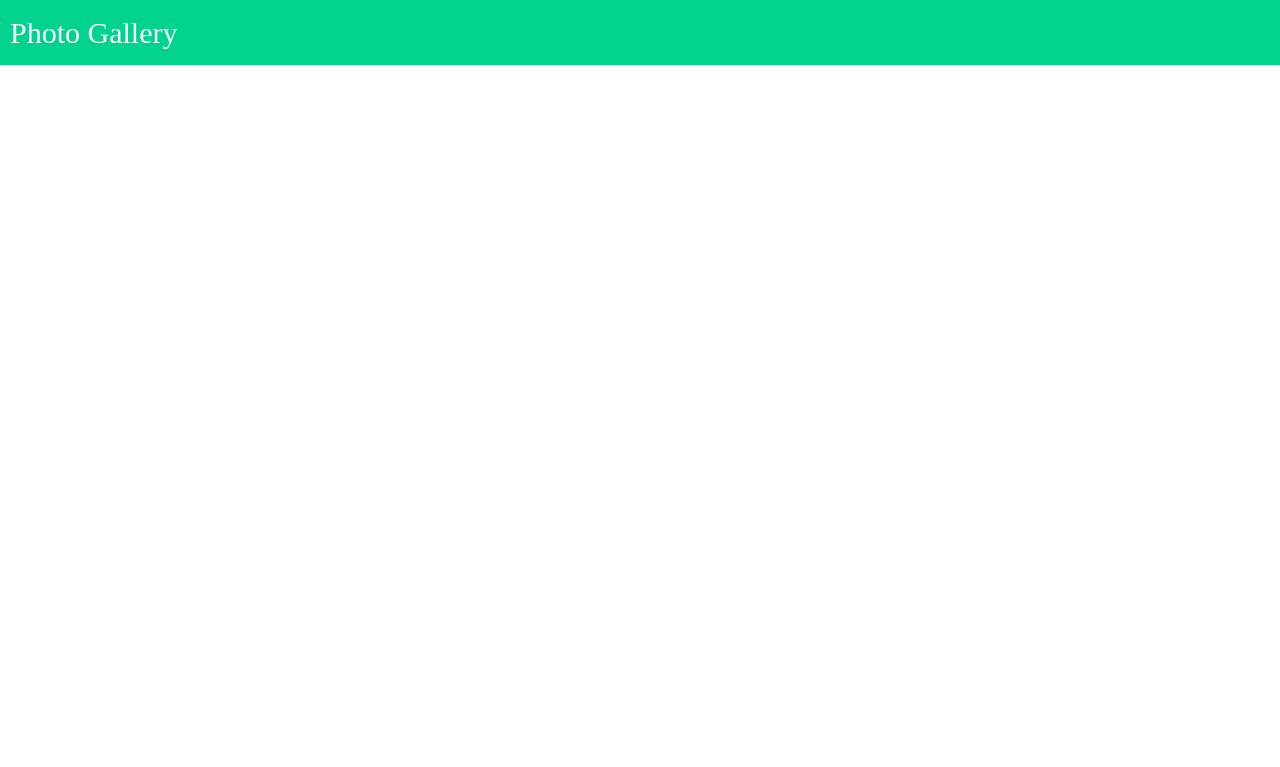
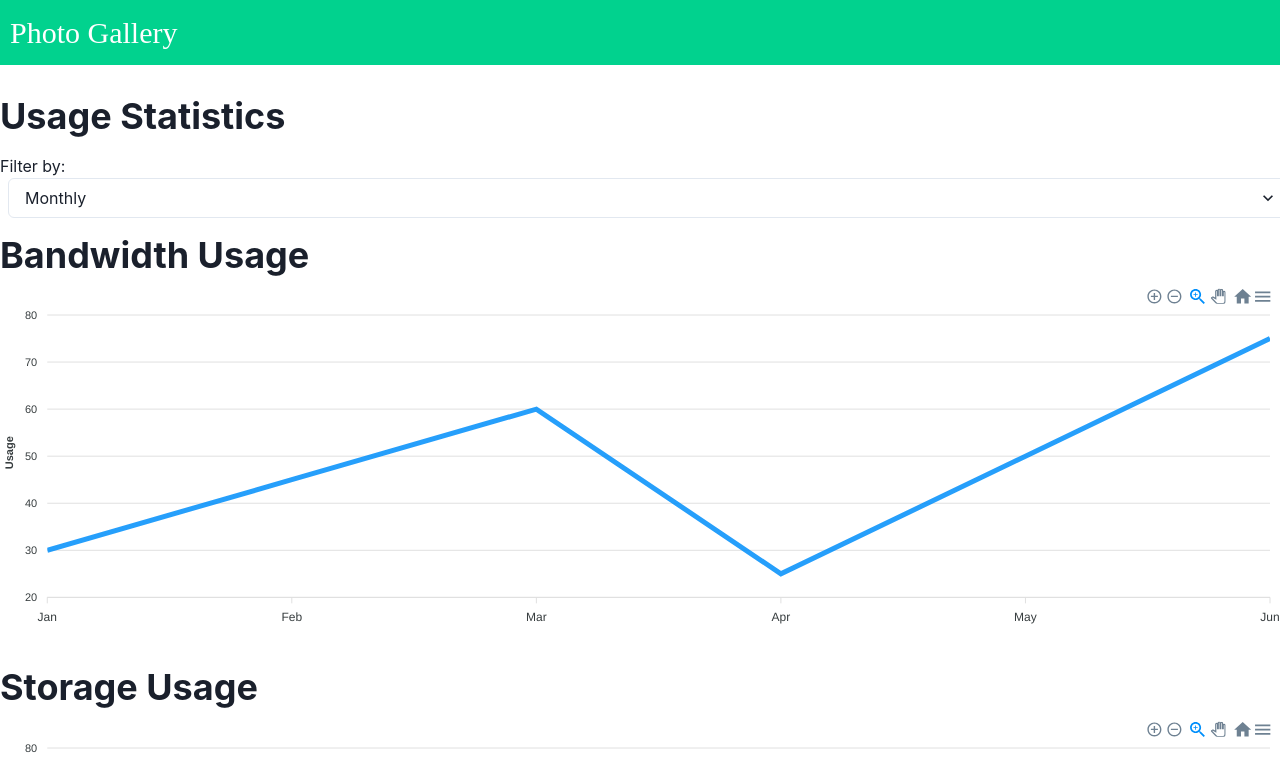
Before and after one commit to itsAdee/PhotoGallery, a React (Create React App) app in the folder view_generator_serv/: page /usage in a window 1280 px wide. Before the commit this address had no page. Shown: the top 767 px of the page. Built offline with nearby package versions, Linux system fonts and the light colour scheme.

Commit message:
Added Staitc Usage Monitoring Page

```diff
--- a/view_generator_serv/package.json
+++ b/view_generator_serv/package.json
@@ -9,9 +9,13 @@
     "@testing-library/jest-dom": "^5.17.0",
     "@testing-library/react": "^13.4.0",
     "@testing-library/user-event": "^13.5.0",
+    "apexcharts": "^3.45.1",
     "axios": "^1.6.2",
+    "chart.js": "^4.4.1",
     "framer-motion": "^10.16.16",
     "react": "^18.2.0",
+    "react-apexcharts": "^1.4.1",
+    "react-chartjs-2": "^5.2.0",
     "react-dom": "^18.2.0",
     "react-router-dom": "^6.21.0",
     "react-scripts": "^5.0.1",
--- a/view_generator_serv/src/App.js
+++ b/view_generator_serv/src/App.js
@@ -4,6 +4,7 @@ import Signup from './pages/Signup';
 import Dashboard from './pages/Dashboard';
 import { useAuthContext } from "./hooks/useAuthContext";
 import Navbar from './components/Navbar';
+import Usage from "./pages/Usage";
 
 function App() {
 
@@ -19,6 +20,7 @@ function App() {
           <Route path='/' element={user ? <Dashboard /> : <Navigate to='/login' />} />
           <Route path='/login' element={!user ? <Login /> : <Navigate to='/' />} />
           <Route path='/signup' element={!user ? <Signup /> : <Navigate to='/' />} />
+          <Route path='/usage' element={<Usage />} />
         </Routes>
       </BrowserRouter>
     </div>
--- /dev/null
+++ b/view_generator_serv/src/pages/Usage.jsx
@@ -0,0 +1,81 @@
+import React, { useState, useEffect } from 'react';
+import { Box, Heading, Select } from '@chakra-ui/react';
+import Chart from 'react-apexcharts';
+
+const Usage = () => {
+  const [usageData, setUsageData] = useState([]);
+  const [filterOption, setFilterOption] = useState('monthly'); // Default filter option
+
+  useEffect(() => {
+    // Simulate fetching usage data from the server based on the filter option
+    const mockData = {
+      monthly: {
+        labels: ['Jan', 'Feb', 'Mar', 'Apr', 'May', 'Jun'],
+        data: [30, 45, 60, 25, 50, 75], // Placeholder data for monthly usage
+      },
+      daily: {
+        labels: ['Day 1', 'Day 2', 'Day 3', 'Day 4', 'Day 5'],
+        data: [10, 20, 15, 30, 25], // Placeholder data for daily usage
+      },
+    };
+
+    setUsageData(mockData[filterOption]);
+  }, [filterOption]);
+
+  const handleFilterChange = (event) => {
+    setFilterOption(event.target.value);
+  };
+
+  const chartOptions = {
+    xaxis: {
+      categories: usageData.labels,
+    },
+    yaxis: {
+      title: {
+        text: 'Usage',
+      },
+    },
+  };
+
+  return (
+    <Box>
+      <Heading as="h1" mb={4}>
+        Usage Statistics
+      </Heading>
+
+      <Box mb={4}>
+        <label htmlFor="filter">Filter by:</label>
+        <Select id="filter" value={filterOption} onChange={handleFilterChange} ml={2}>
+          <option value="monthly">Monthly</option>
+          <option value="daily">Daily</option>
+        </Select>
+      </Box>
+
+      {/* Display Bandwidth Usage */}
+      <Box mb={4}>
+        <Heading as="h2" mb={2}>
+          Bandwidth Usage
+        </Heading>
+        <Chart options={chartOptions} series={[{ name: 'Bandwidth', data: usageData.data }]} type="line" height={350} />
+      </Box>
+
+      {/* Display Storage Usage */}
+      <Box mb={4}>
+        <Heading as="h2" mb={2}>
+          Storage Usage
+        </Heading>
+        <Chart options={chartOptions} series={[{ name: 'Storage', data: usageData.data }]} type="line" height={350} />
+      </Box>
+
+      {/* Display Cost Usage */}
+      <Box>
+        <Heading as="h2" mb={2}>
+          Cost Usage
+        </Heading>
+        <Chart options={chartOptions} series={[{ name: 'Cost', data: usageData.data }]} type="line" height={350} />
+      </Box>
+    </Box>
+  );
+};
+
+export default Usage;
```
Also changed, not shown: 1 other file (tests, documents, lock files or other folders).
